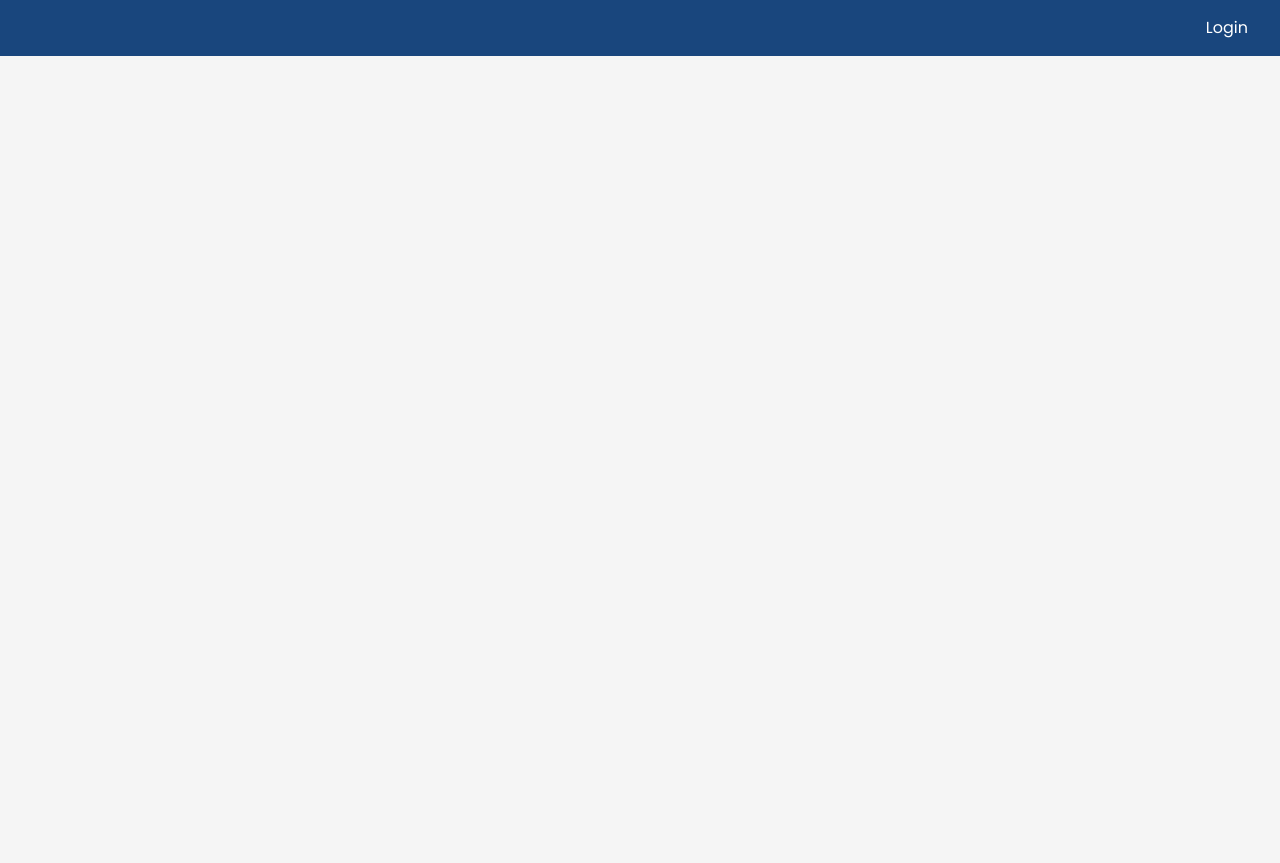
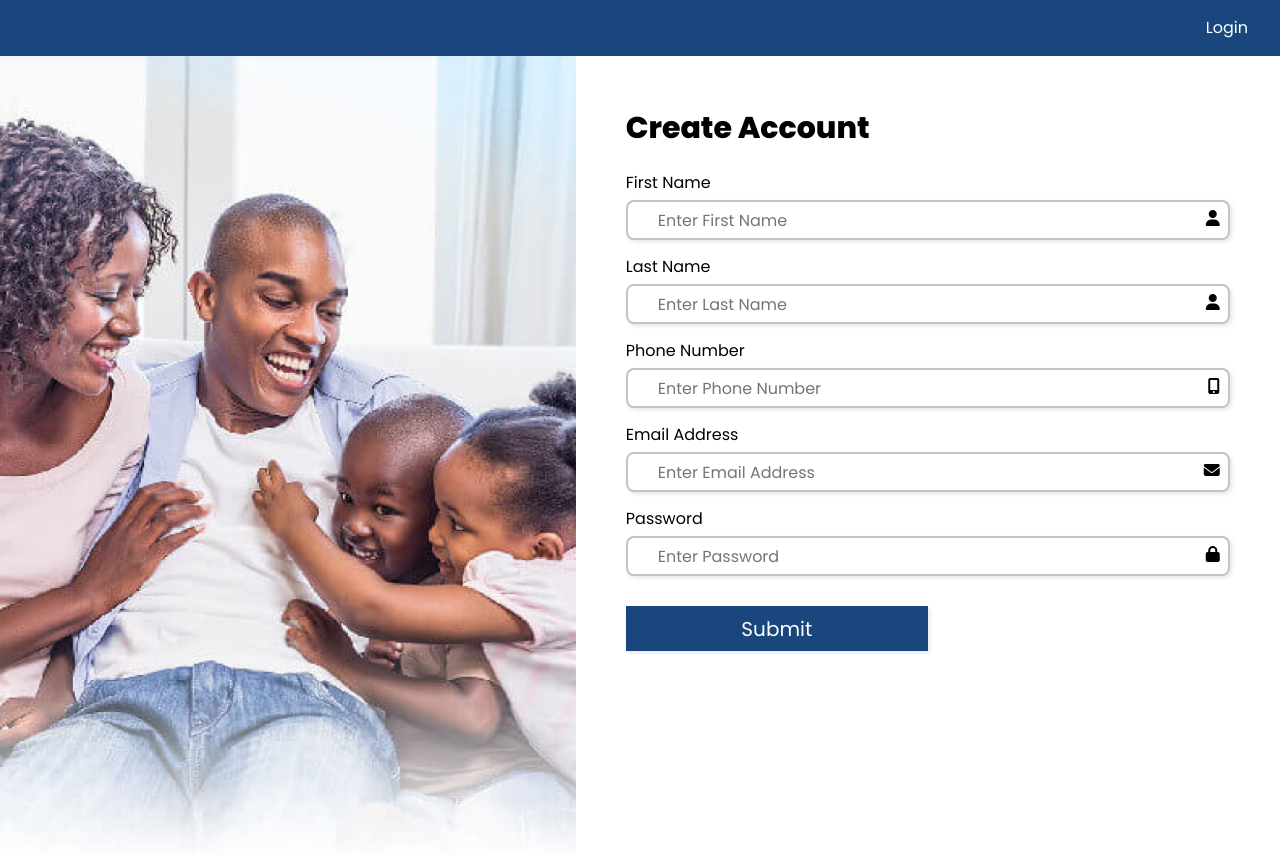
Before and after one commit to The-CodeINN/special-man-solutions-internship, a plain HTML site: page index.html in a window 1280 px wide. Before the commit the page ends 800 px from the top, so only its background shows below. Drawn offline with Linux system fonts and the light colour scheme.

Commit message:
Added css and js

```diff
--- a/index.html
+++ b/index.html
@@ -18,5 +18,95 @@
     <nav class="Navbar">
       <a href="#">Login</a>
     </nav>
+
+    <div class="form-container">
+
+      <div class="sideImage">
+        <img src="./assets/image.png" alt="" srcset="">
+      </div>
+
+      <form action="#" id="form">
+        <div class="title">Create Account</div>
+        <div>
+          <label for="firstName">First Name</label>
+          <i class="fas fa-user form-icon"></i>
+          <input
+            type="text"
+            name="firstName"
+            id="firstName"
+            placeholder="Enter First Name"
+          />
+          <i class="fas fa-exclamation-circle failure-icon"></i>
+          <i class="far fa-check-circle success-icon"></i>
+
+          <div class="error"></div>
+        </div>
+
+        <div>
+          <label for="lastName">Last Name</label>
+          <i class="fas fa-user form-icon"></i>
+          <input
+            type="text"
+            name="lastName"
+            id="lastName"
+            placeholder="Enter Last Name"
+          />
+          <i class="fas fa-exclamation-circle failure-icon"></i>
+          <i class="far fa-check-circle success-icon"></i>
+
+          <div class="error"></div>
+        </div>
+
+        <div>
+          <label for="phoneNumber">Phone Number</label>
+          <i class="fa-solid fa-mobile-screen-button form-icon"></i>
+          <input
+            type="tel"
+            name="phoneNumber"
+            id="phoneNumber"
+            placeholder="Enter Phone Number"
+          />
+          <i class="fas fa-exclamation-circle failure-icon"></i>
+          <i class="far fa-check-circle success-icon"></i>
+
+          <div class="error"></div>
+        </div>
+
+        <div>
+          <label for="email">Email Address</label>
+          <i class="fa-solid fa-envelope form-icon"></i>
+          <input
+            type="email"
+            name="email"
+            id="email"
+            placeholder="Enter Email Address"
+          />
+          <i class="fas fa-exclamation-circle failure-icon"></i>
+          <i class="far fa-check-circle success-icon"></i>
+
+          <div class="error"></div>
+        </div>
+
+        <div>
+          <label for="password">Password</label>
+          <i class="fa-solid fa-lock form-icon"></i>
+          <input
+            type="password"
+            name="password"
+            id="password"
+            placeholder="Enter Password"
+          />
+          <i class="fas fa-exclamation-circle failure-icon"></i>
+          <i class="far fa-check-circle success-icon"></i>
+
+          <div class="error"></div>
+        </div>
+
+        <button class="submit-button" id="submit-btn" type="submit">
+          Submit
+        </button>
+      </form>
+    </div>
   </body>
+  <script src="main.js"></script>
 </html>
--- a/main.js
+++ b/main.js
@@ -0,0 +1,39 @@
+let id = (id) => document.getElementById(id);
+
+let classes = (classes) => document.getElementsByClassName(classes);
+
+let firstName = id("firstName"),
+  lastName = id("lastName"),
+  phoneNumber = id("phoneNumber"),
+  email = id("email"),
+  password = id("password"),
+  form = id("form"),
+  errorMsg = classes("error"),
+  successIcon = classes("success-icon"),
+  failureIcon = classes("failure-icon");
+
+form.addEventListener("submit", (e) => {
+  e.preventDefault();
+
+  engine(firstName, 0, "First name cannot be blank");
+  engine(lastName, 1, "Last name cannot be blank");
+  engine(phoneNumber, 2, "Phone number name cannot be blank");
+  engine(email, 3, "Email cannot be blank");
+  engine(password, 4, "Password cannot be blank");
+});
+
+let engine = (id, serial, message) => {
+  if (id.value.trim() === "") {
+    errorMsg[serial].innerHTML = message;
+    id.style.border = "2px solid red";
+
+    failureIcon[serial].style.opacity = "1";
+    successIcon[serial].style.opacity = "0";
+  } else {
+    errorMsg[serial].innerHTML = "";
+    id.style.border = "2px solid green";
+
+    failureIcon[serial].style.opacity = "0";
+    successIcon[serial].style.opacity = "1";
+  }
+};
--- a/style.css
+++ b/style.css
@@ -2,7 +2,7 @@
 
 :root {
   --primary-color: #19467d;
-  --background: #f5f5f5;
+  --background: #fff;
   --body-fonts: "Poppins", sans-serif;
 }
 
@@ -55,6 +55,115 @@ body {
 }
 
 .Navbar a {
-        text-decoration: none;
-        color: #fff;
+  text-decoration: none;
+  color: #fff;
 }
+
+.form-container {
+  display: flex;
+  flex-direction: row;
+}
+
+.sideImage img{
+  height: 100vh;
+}
+
+form {
+  width: 55%;
+  max-width: none;
+  padding: 50px;
+}
+
+.title {
+  font-size: 30px;
+  font-weight: 800;
+  margin-bottom: 20px;
+}
+
+label {
+  display: block;
+  margin-bottom: 5px;
+}
+
+form div input {
+  width: 100%;
+  height: 40px;
+  border-radius: 8px;
+  outline: none;
+  border: 2px solid #c4c4c4;
+  padding: 0 30px;
+  box-shadow: 2px 2px 4px rgba(0, 0, 0, 0.1);
+}
+
+form div {
+  position: relative;
+  margin-bottom: 15px;
+}
+
+input:focus {
+  border: 2px solid #f2796e;
+}
+
+form div i {
+  position: absolute;
+  padding: 10px;
+}
+
+form div .form-icon {
+  right: 0;
+}
+
+.failure-icon,
+.error {
+  color: red;
+}
+
+.success-icon {
+  color: green;
+}
+
+.error {
+  font-size: 14.5px;
+  margin-top: 5px;
+}
+
+.success-icon,
+.failure-icon {
+  /* right: 0; */
+  opacity: 0;
+}
+
+.submit-button {
+  margin-top: 15px;
+  width: 50%;
+  height: 45px;
+  background-color: var(--primary-color);
+  border: 2px solid var(--primary-color);
+  color: #fff;
+  font-size: 20px;
+  cursor: pointer;
+  box-shadow: 2px 2px 4px rgba(0, 0, 0, 0.1);
+  transition: all 0.1s ease;
+}
+
+.submit-button:hover {
+  opacity: 0.8;
+}
+
+/* Responsiveness
+@media (max-width: 900px) {
+  .form-container {
+    flex-direction: column;
+  }
+
+  form {
+    width: 100%;
+  }
+
+  .btn {
+    flex-direction: column;
+  }
+  .sideImage {
+    height: 70vh;
+  }
+} */
```
